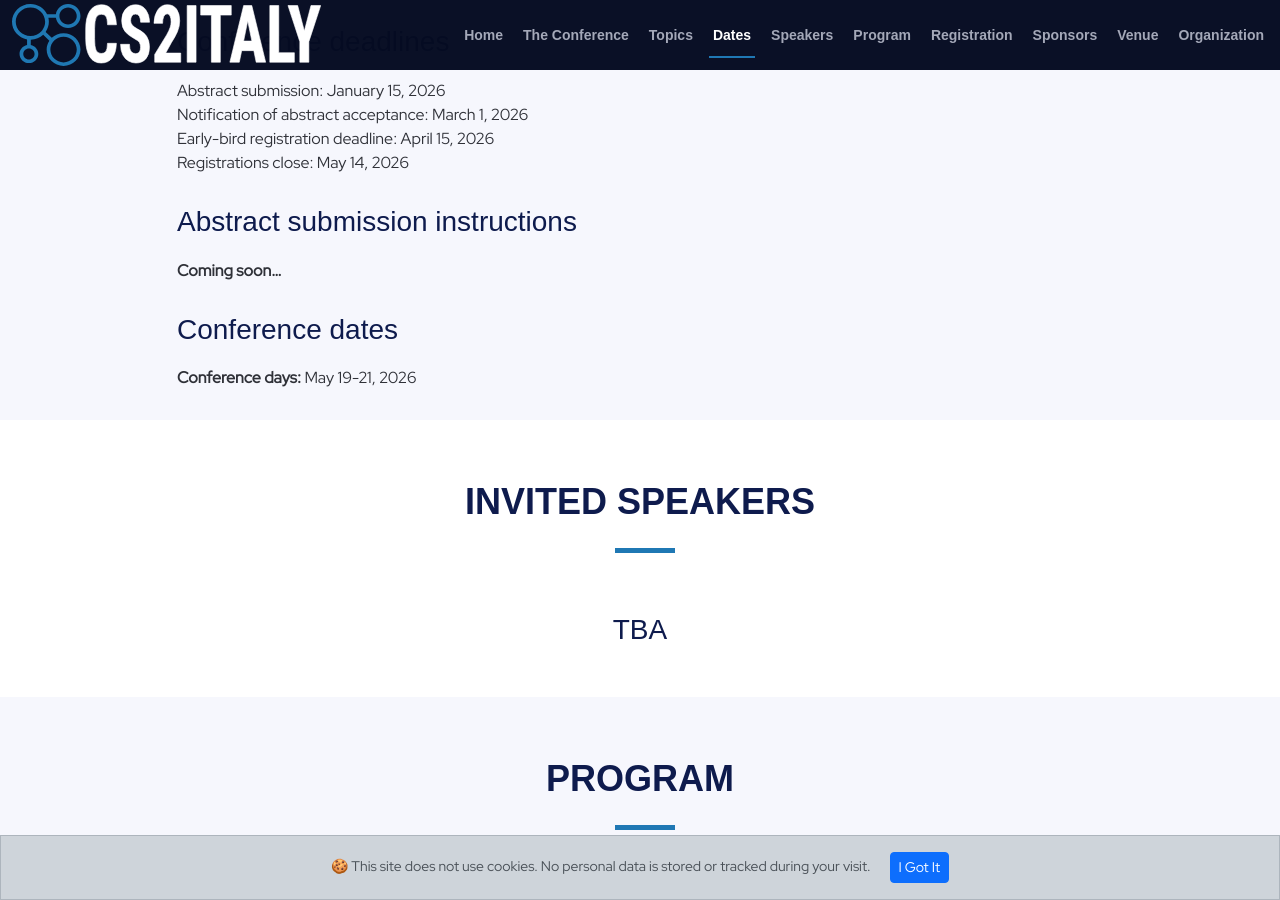
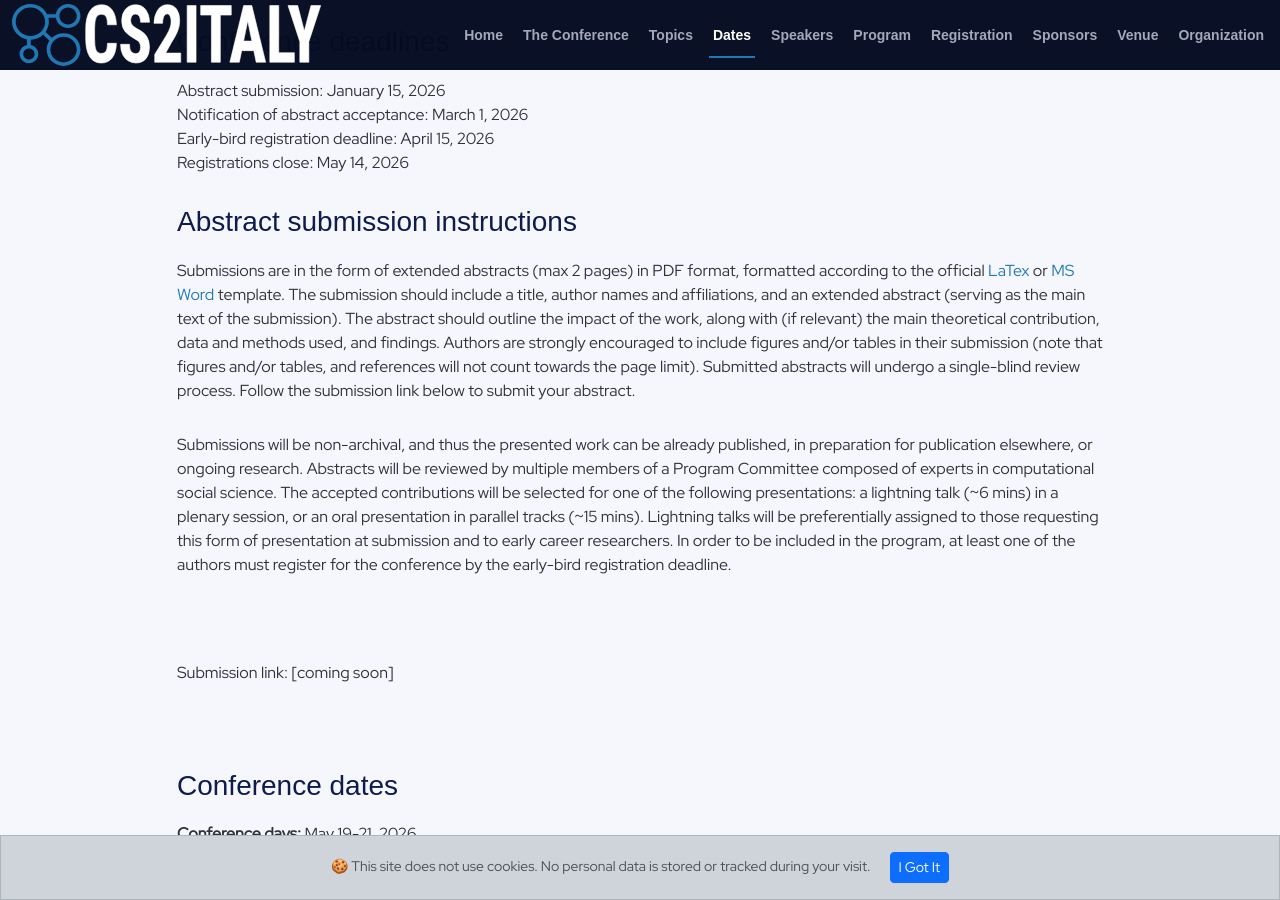
Before and after one commit to CS2Italy/conference, a Jekyll site: the page built from docs/index.md, in a window 1280 px wide and 900 px high, scrolled down 2807 px. Built offline with Jekyll 4.4.1, drawn with Linux system fonts in a browser that asks for light colours; some web fonts are replaced.

Commit message:
Update 03_dates.md

```diff
--- a/docs/_texts/03_dates.md
+++ b/docs/_texts/03_dates.md
@@ -5,7 +5,15 @@ Early-bird registration deadline: April 15, 2026<br/>
 Registrations close: May 14, 2026<br/>
 
 <h3>Abstract submission instructions</h3>
-<b>Coming soon...</b><br/>
+Submissions are in the form of extended abstracts (max 2 pages) in PDF format, formatted according to the official [LaTex](https://drive.google.com/file/d/15maGbb34Hjq3aWZoXgmW9JVPWj5t1803/view?usp=sharing) or [MS Word](https://docs.google.com/document/d/15LNiQQJwqcyZzGrR0KADlaC0wfd9i9tt/edit?usp=sharing&ouid=117390163530302653998&rtpof=true&sd=true) template. The submission should include a title, author names and affiliations, and an extended abstract (serving as the main text of the submission). The abstract should outline the impact of the work, along with (if relevant) the main theoretical contribution, data and methods used, and findings. Authors are strongly encouraged to include figures and/or tables in their submission (note that figures and/or tables, and references will not count towards the page limit). Submitted abstracts will undergo a single-blind review process. Follow the submission link below to submit your abstract.
+
+Submissions will be non-archival, and thus the presented work can be already published, in preparation for publication elsewhere, or ongoing research. Abstracts will be reviewed by multiple members of a Program Committee composed of experts in computational social science. The accepted contributions will be selected for one of the following presentations:  a lightning talk (~6 mins) in a plenary session, or an oral presentation in parallel tracks (~15 mins). Lightning talks will be preferentially assigned to those requesting this form of presentation at submission and to early career researchers. In order to be included in the program, at least one of the authors must register for the conference by the early-bird registration deadline.
+
+<br/>
+
+Submission link: [coming soon]
+
+<br/>
 
 
 <h3>Conference dates</h3>
```
